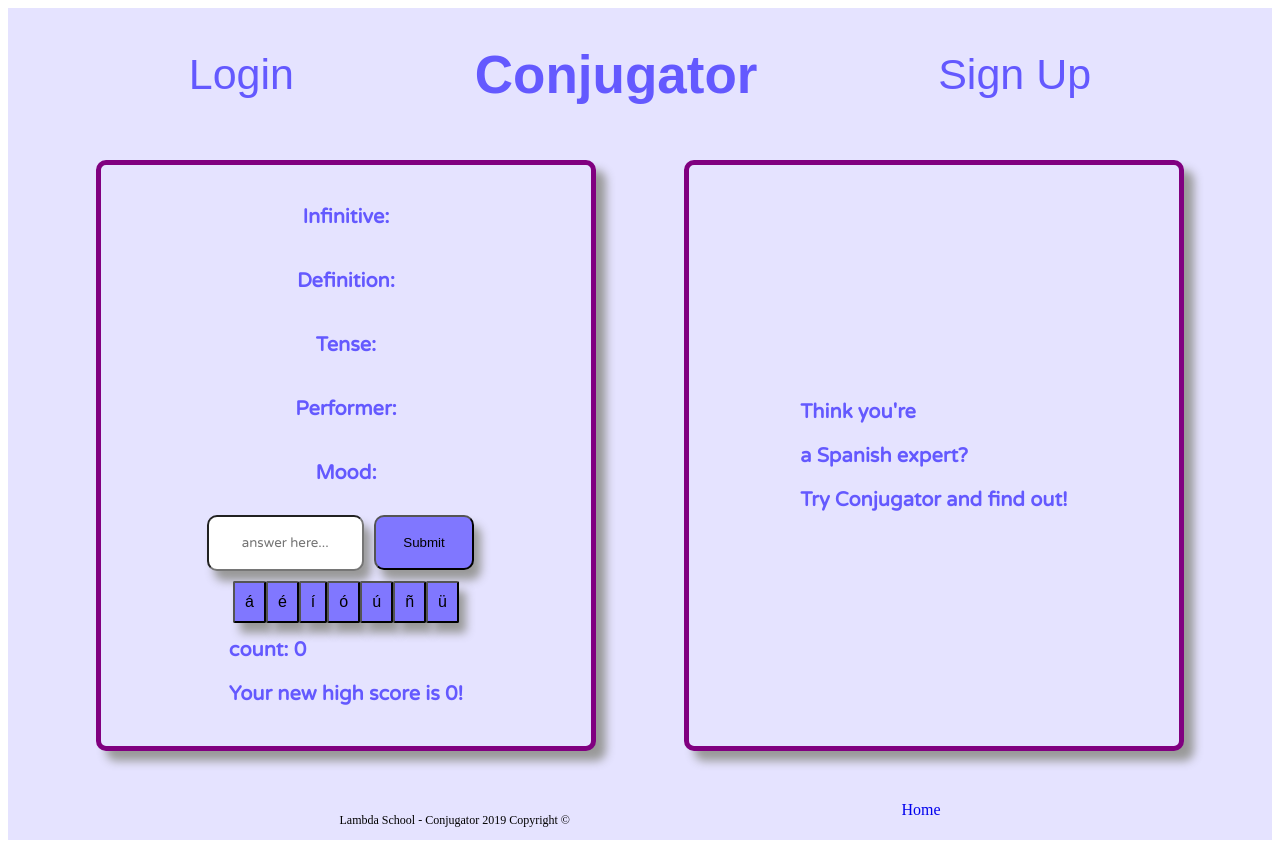
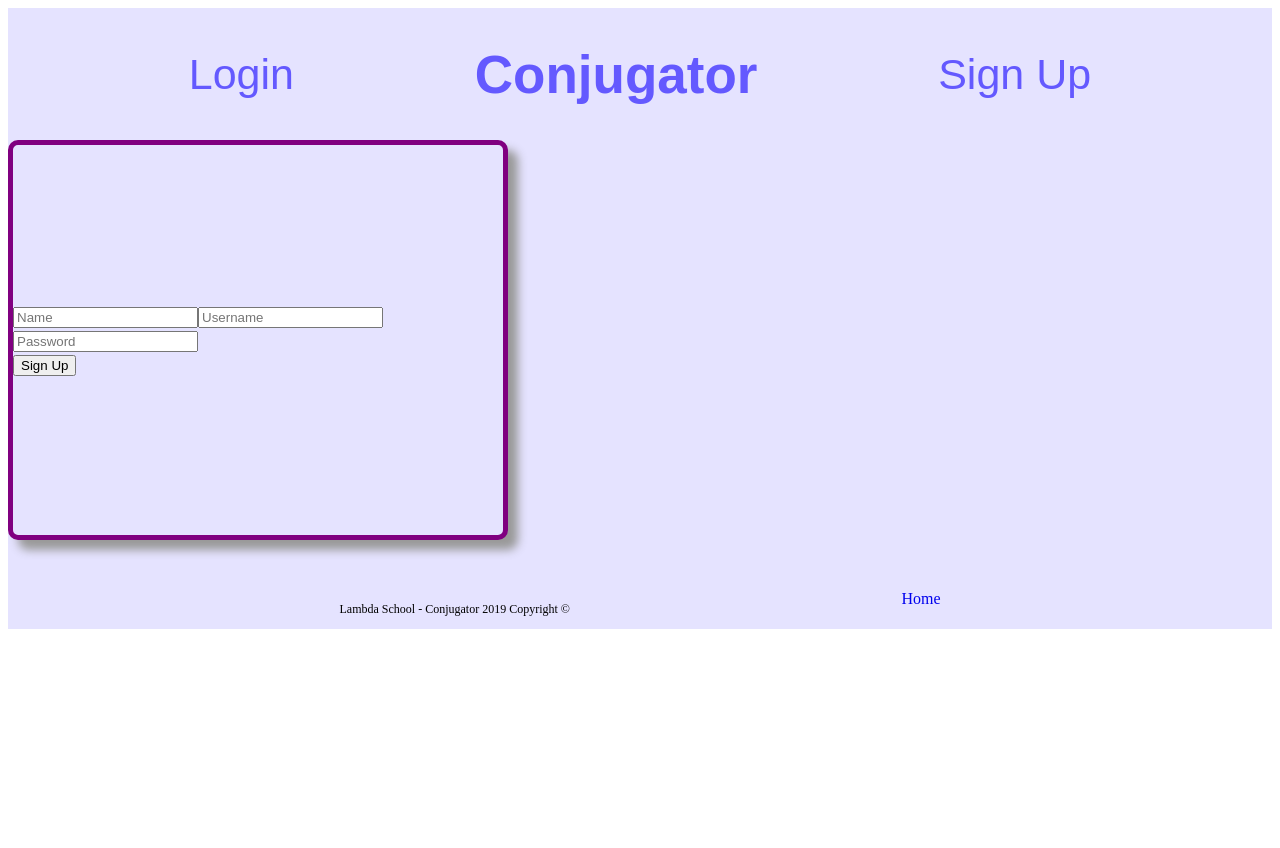
Before and after one commit to Conjugator-bw/conj-FE, a React (Create React App) app in the folder campeon-conjugator/: page /sign-up in a window 1280 px wide. After the commit the page ends 800 px from the top, so only its background shows below. Built offline with nearby package versions, Linux system fonts and the light colour scheme; no server answers.

Commit message:
Adds routs for login and signup functionality.

```diff
--- a/campeon-conjugator/src/App.js
+++ b/campeon-conjugator/src/App.js
@@ -6,11 +6,11 @@ import Navbar from './components/navbar.js';
 import Verbo from './components/verbo/verbo.js';
 import PrivateRoute from './components/private-route/privateRoute.js';
 import styled from 'styled-components';
+import Login from './components/login/login.js';
+import SignUp from './components/sign-up/sign-up.js';
 
 
 
-// import SignUp from './components/sign-up/sign-up.js';
-// import Login from './components/login/login.js';
 // import LoginModal from "./components/modal/loginmodal.js";
 // import useModal from "./components/modal/useModal.js";
 
@@ -33,8 +33,8 @@ const App = () => {
 
            <Switch>
                <PrivateRoute exact path="/protected" component={Verbo} />
-               <Route path="/" component={Verbo}/>
-               {/* <Route path="/sign-up" component={SignUp} />
+               <Route exact path="/" component={Verbo}/>
+               s<Route path="/sign-up" component={SignUp} />
                <Route path="/login" component={Login} /> */}
                {/* <Route component={Login} /> */}
            </Switch>
--- a/campeon-conjugator/src/components/modal/loginmodal.js
+++ b/campeon-conjugator/src/components/modal/loginmodal.js
@@ -2,23 +2,23 @@ import React from 'react';
 import ReactDom from 'react-dom';
 import Login from '../login/login.js';
 import styled from "styled-components";
+import { Link } from 'react-router-dom'
 // import UseModal from '../modal/useModal.js';
 
-// const Btn = styled.button`
+const Wrapper = styled.div`
+    position: absolute;
+    top: 0;
+    left: 0;
 
-//     width: 1em;
-//     radius: 2px;
-
-// `
+`
 
 
 const LoginModal = ({ isShowing, hide }) => isShowing ? ReactDom.createPortal(
     <>
+        {/* <button type="button" data-dismiss="modal" aria-label="Close" onClick={hide}>Close</button> */}
+        <Link to="/" onclick={hide}>Home</Link>
         <div>
-            <button type="button" data-dismiss="modal" aria-label="Close" onClick={hide}>Close</button>
-            <div>
-                <Login />
-           </div>
+            <Login />
         </div>
     </>, document.body
 ) : null;
--- a/campeon-conjugator/src/components/navbar.js
+++ b/campeon-conjugator/src/components/navbar.js
@@ -44,7 +44,9 @@ const Navbar = () => {
                 hide={toggle}
             />
         </div>
-        <h1>Conjugator</h1>
+        <Link to="/">
+          <h1>Conjugator</h1>
+        </Link>
         <div>
             <Link onClick={toggleSignUp} to='/sign-up'>Sign Up</Link>
             <SignUpModal
```
